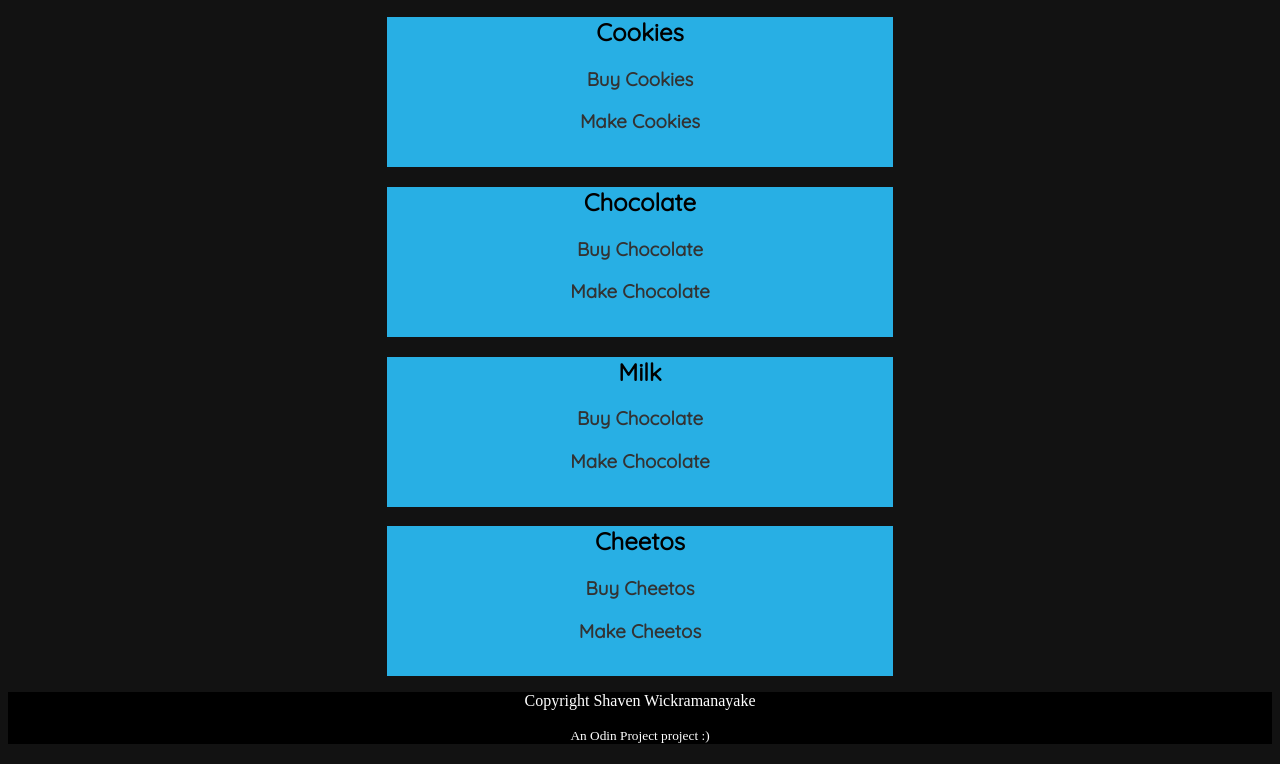
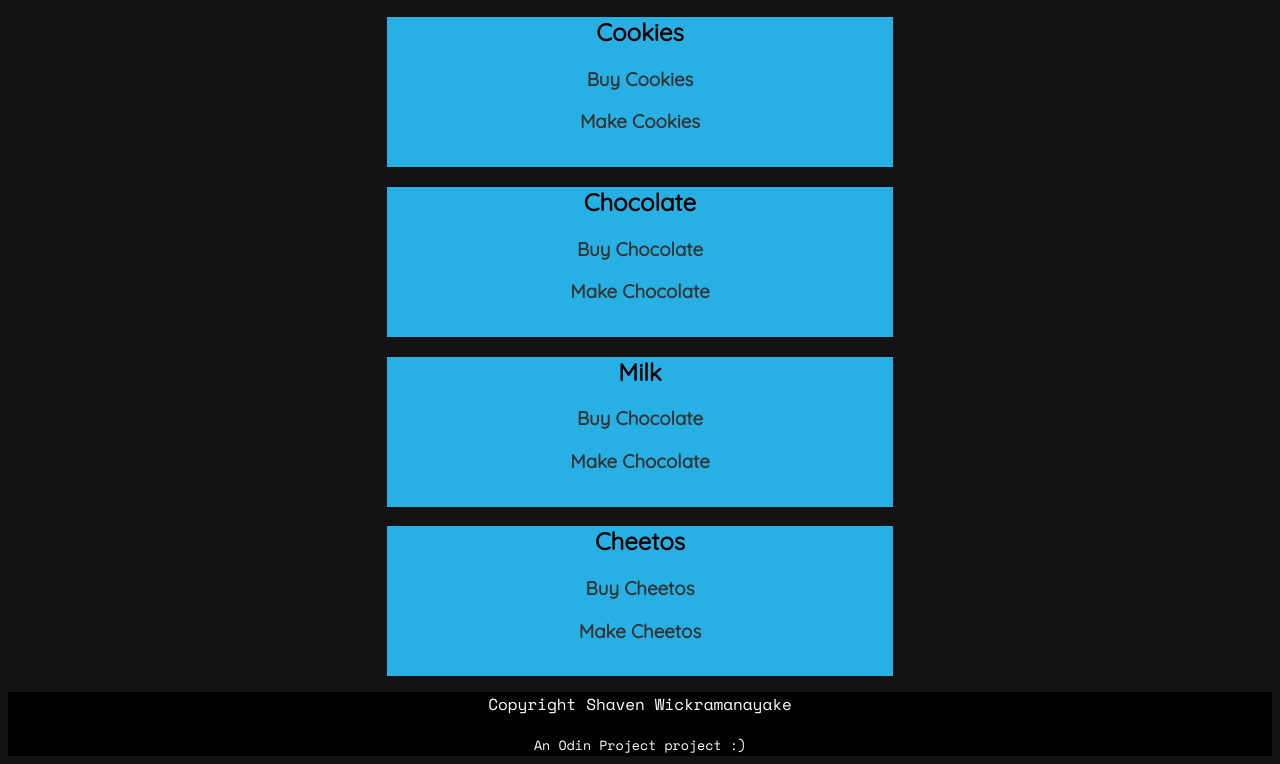
Before and after one commit to IceFly147/odin-recipes, a plain HTML site: page index.html in a window 1280 px wide. Shown: the part 414-1178 px from the top of the page. Drawn offline with nearby package versions, Linux system fonts and the light colour scheme.

Commit message:
Changed footer font to Space Mono

```diff
--- a/style.css
+++ b/style.css
@@ -31,4 +31,5 @@ footer{
   text-align: center;
   background-color: #000;
   color: white;
+  font-family: "Space Mono", monospace
 }
```
